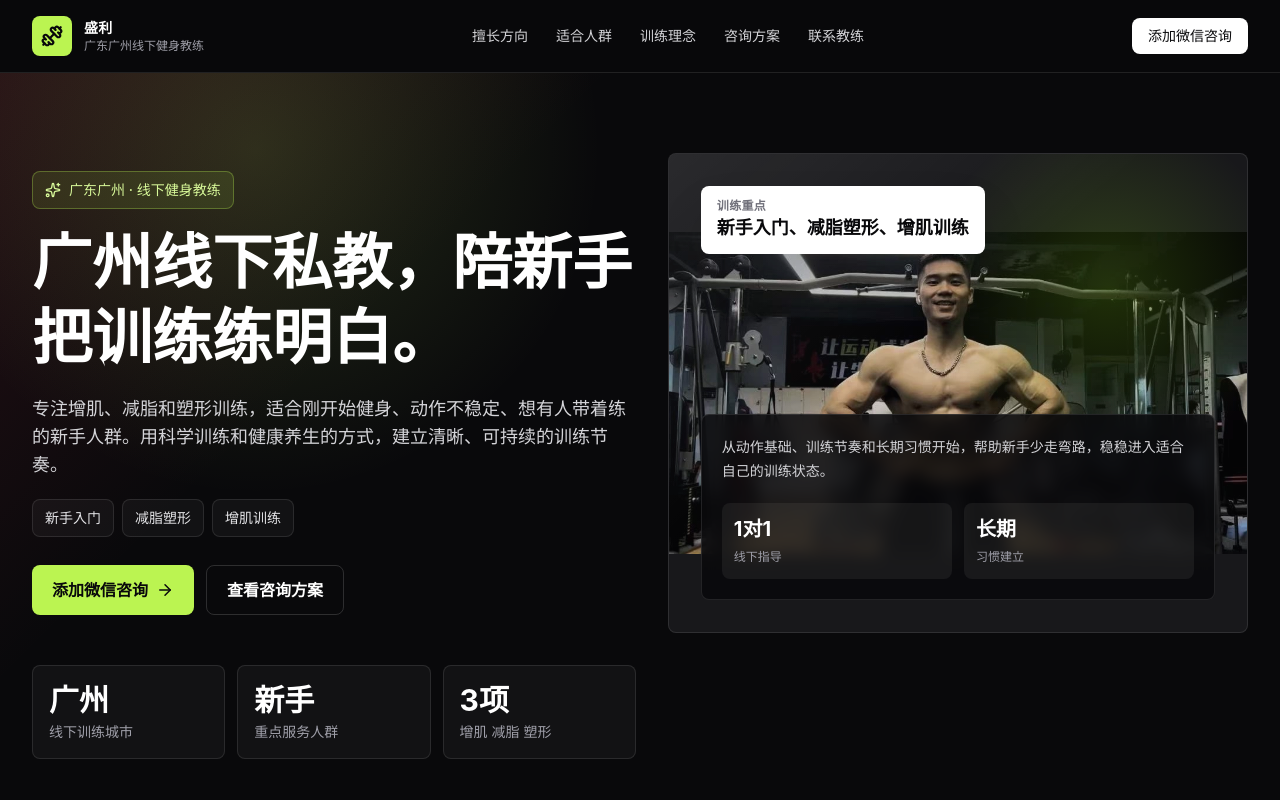
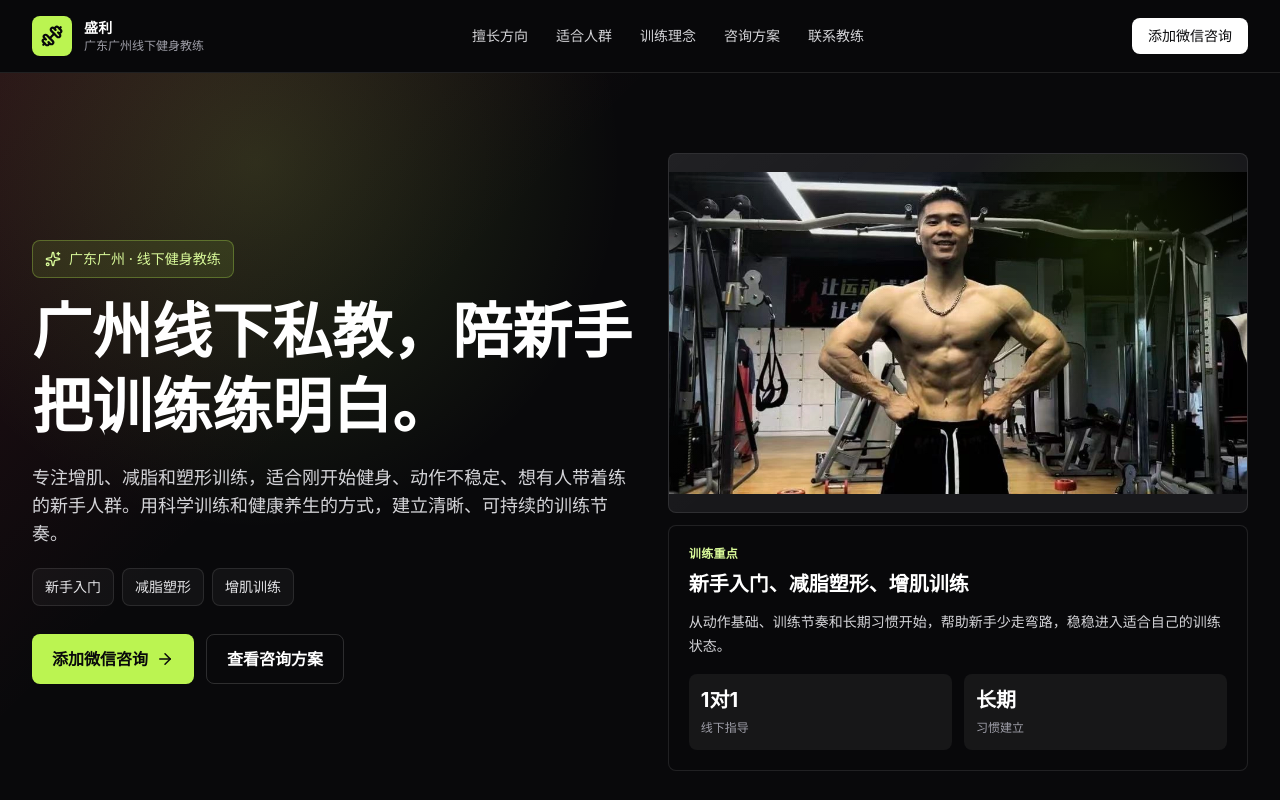
Before and after one commit to terry-ou05/fit-coach-landing, a React (Vite) app: page / in a window 1280 px wide. Shown: the top 800 px of the page. Built offline with nearby package versions, Linux system fonts and the light colour scheme.

Commit message:
refine shengli case layout

```diff
--- a/src/App.jsx
+++ b/src/App.jsx
@@ -157,22 +157,22 @@ function App() {
 
             </div>
 
-            <div className="relative min-h-[300px] overflow-hidden rounded-lg border border-white/10 bg-zinc-900 md:min-h-[380px] lg:min-h-[480px]">
+            <div className="grid gap-3 lg:self-start">
+              <div className="relative min-h-[260px] overflow-hidden rounded-lg border border-white/10 bg-zinc-900 md:min-h-[340px] lg:min-h-[360px]">
                 {media.heroSrc && (
                   <img
-                  className="absolute inset-0 h-full w-full object-contain opacity-80"
+                    className="absolute inset-0 h-full w-full object-contain"
                     src={media.heroSrc}
                     alt={media.heroAlt}
                   />
                 )}
-              <div className="absolute inset-0 bg-[linear-gradient(140deg,rgba(255,255,255,0.08),transparent_42%),radial-gradient(circle_at_76%_28%,rgba(132,204,22,0.22),transparent_32%)]" />
-              <div className="absolute left-5 top-5 rounded-lg bg-white px-4 py-3 text-zinc-950 shadow-2xl md:left-8 md:top-8">
-                <p className="text-xs font-semibold uppercase tracking-wide text-zinc-500">{hero.mediaLabel}</p>
-                <p className="text-base font-semibold md:text-lg">{hero.mediaTitle}</p>
+                <div className="absolute inset-0 bg-[linear-gradient(140deg,rgba(255,255,255,0.04),transparent_46%),radial-gradient(circle_at_76%_28%,rgba(132,204,22,0.14),transparent_32%)]" />
               </div>
-              <div className="absolute bottom-5 left-5 right-5 rounded-lg border border-white/10 bg-zinc-950/84 p-5 backdrop-blur md:bottom-8 md:left-8 md:right-8">
-                <p className="text-sm leading-6 text-zinc-300">{hero.mediaBody}</p>
-                <div className="mt-5 grid grid-cols-2 gap-3">
+              <div className="rounded-lg border border-white/10 bg-zinc-950/84 p-5">
+                <p className="text-xs font-semibold uppercase tracking-wide text-lime-200">{hero.mediaLabel}</p>
+                <h2 className="mt-2 text-xl font-semibold text-white">{hero.mediaTitle}</h2>
+                <p className="mt-3 text-sm leading-6 text-zinc-300">{hero.mediaBody}</p>
+                <div className="mt-4 grid grid-cols-2 gap-3">
                   {hero.mediaStats.map((item) => (
                     <div key={item.label} className="rounded-lg bg-white/[0.06] p-3">
                       <strong className="block text-xl text-white">{item.value}</strong>
@@ -238,11 +238,13 @@ function App() {
                 ))}
               </div>
               {media.trainingSrc && (
+                <div className="mt-7 rounded-lg border border-zinc-800 bg-zinc-950 p-2">
                   <img
-                  className="mt-7 aspect-[4/3] w-full rounded-lg border border-zinc-200 object-contain"
+                    className="aspect-square w-full rounded-md object-contain"
                     src={media.trainingSrc}
                     alt={media.trainingAlt}
                   />
+                </div>
               )}
             </div>
             <div id="method" className="rounded-lg bg-zinc-950 p-6 text-white md:p-8">
@@ -262,9 +264,9 @@ function App() {
         <section id="services" className="bg-zinc-950 py-14 lg:py-18">
           <div className="mx-auto max-w-7xl px-5 lg:px-8">
             <SectionHeader eyebrow={sectionCopy.services.eyebrow} title={sectionCopy.services.title} dark />
-            <div className="mt-9 grid gap-5 lg:grid-cols-3">
+            <div className="mt-9 grid items-stretch gap-5 md:grid-cols-2">
               {services.map((service) => (
-                <article key={service.title} className="rounded-lg border border-white/10 bg-white/[0.04] p-6">
+                <article key={service.title} className="flex h-full flex-col rounded-lg border border-white/10 bg-white/[0.04] p-6">
                   <h3 className="text-2xl font-semibold text-white">{service.title}</h3>
                   <p className="mt-3 leading-7 text-zinc-300">{service.detail}</p>
                   <div className="mt-6 grid gap-3">
```
Lines whose indentation alone changed are shown as unchanged.
